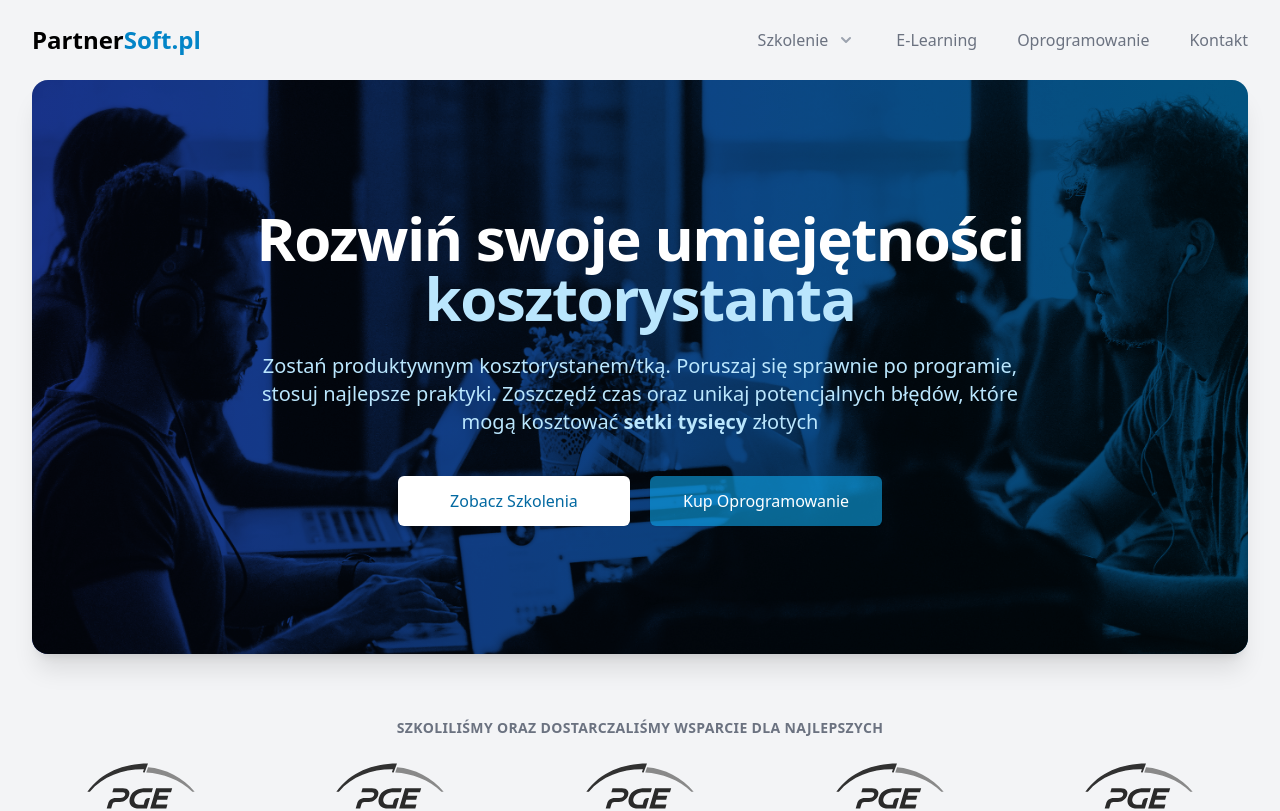
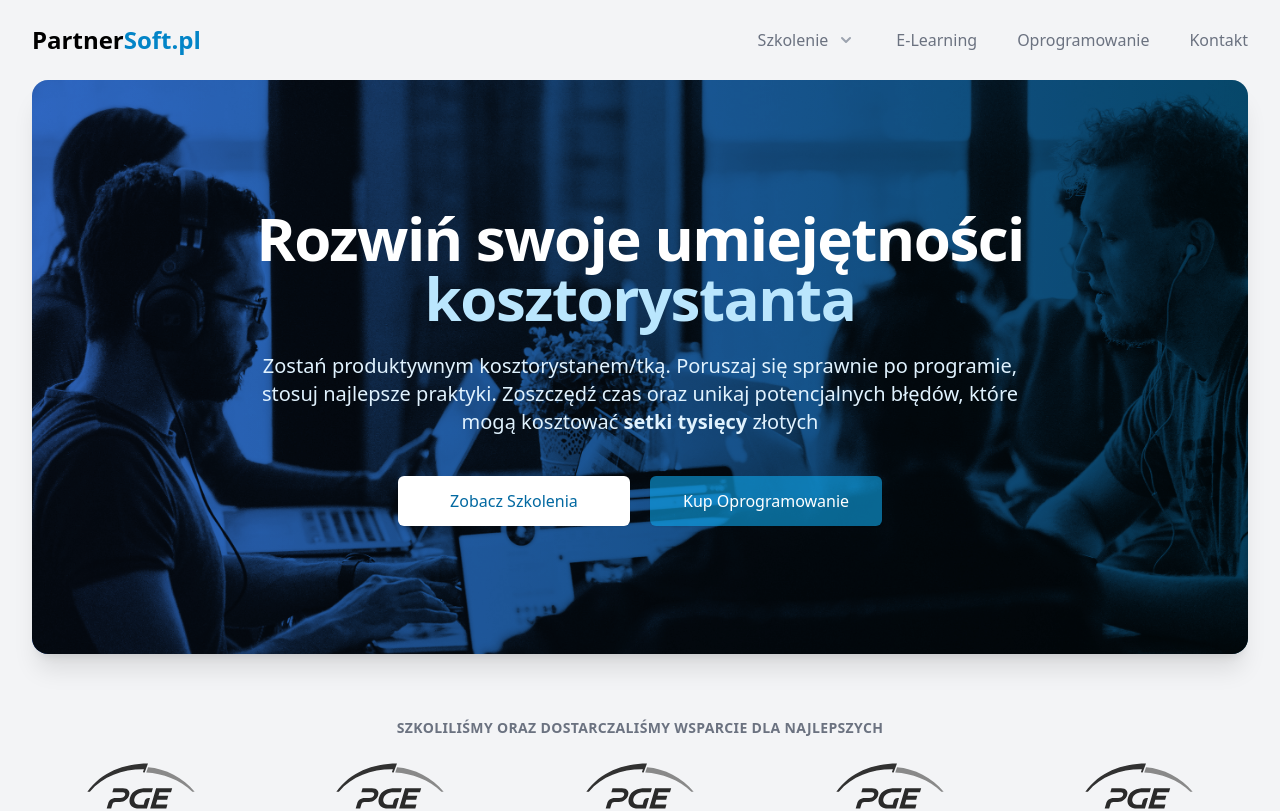
Before and after one commit to Siemik/ecommerce, a Next.js app: page / in a window 1280 px wide. Shown: the top 811 px of the page. Built offline with nearby package versions, Linux system fonts and the light colour scheme.

Commit message:
Improved Hero colors

```diff
--- a/components/Hero.tsx
+++ b/components/Hero.tsx
@@ -14,7 +14,7 @@ function Hero() {
               alt="People working on laptops"
               layout="fill"
             />
-            <div className="absolute inset-0 bg-gradient-to-r from-blue-800 to-sky-700 mix-blend-multiply" />
+            <div className="absolute inset-0 bg-gradient-to-r from-blue-500 to-sky-800 mix-blend-multiply" />
           </div>
           <div className="relative px-4 py-16 sm:px-6 sm:py-24 lg:py-32 lg:px-8">
             <h1 className="text-center text-4xl font-extrabold tracking-tight sm:text-5xl lg:text-6xl">
@@ -23,7 +23,7 @@ function Hero() {
               </span>
               <span className="block text-sky-200">kosztorystanta</span>
             </h1>
-            <p className="mt-6 max-w-lg mx-auto text-center text-xl text-sky-200 sm:max-w-3xl">
+            <p className="mt-6 max-w-lg mx-auto text-center text-xl text-sky-100 sm:max-w-3xl">
               Zostań produktywnym kosztorystanem/tką. Poruszaj się sprawnie po
               programie, stosuj najlepsze praktyki. Zoszczędź czas oraz unikaj
               potencjalnych błędów, które mogą kosztować{" "}
```
